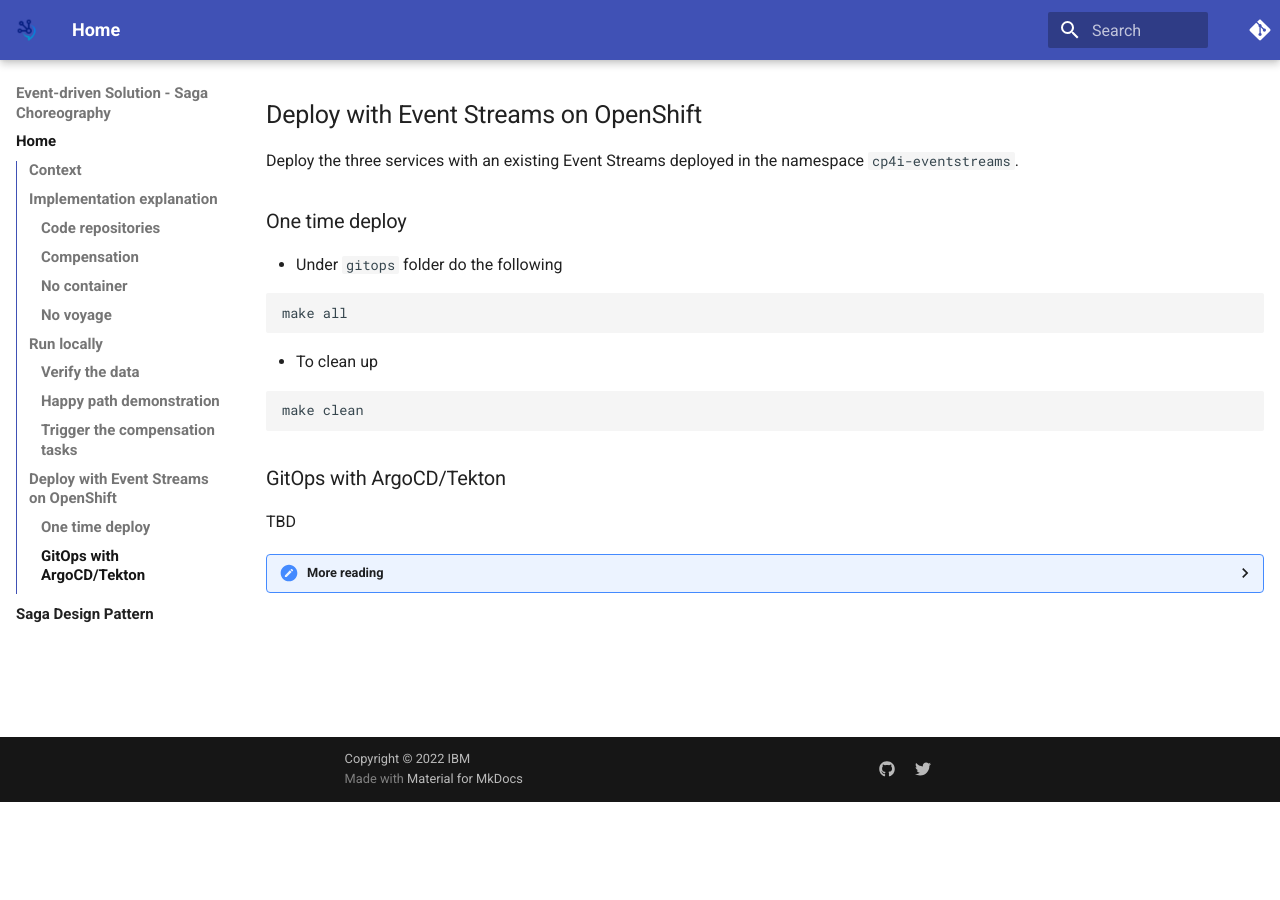
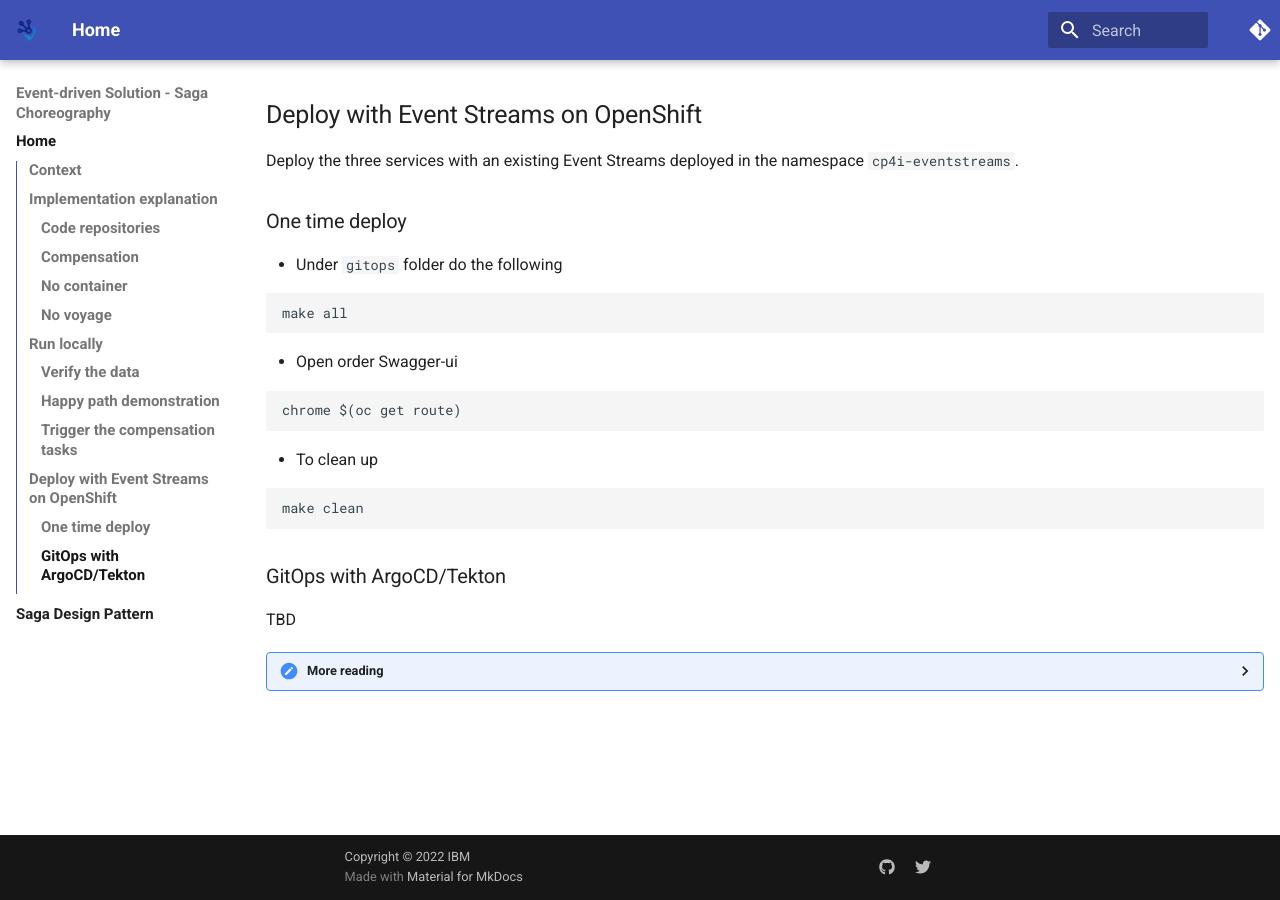
Before and after one commit to ibm-cloud-architecture/eda-saga-choreography, an MkDocs documentation site: the page built from docs/index.md, in a window 1280 px wide and 900 px high, scrolled down 9487 px. Built offline with MkDocs 1.6.1 and Material for MkDocs 9.7.7, drawn with Linux system fonts in a browser that asks for light colours; comment, search, counter and statistics services are not loaded; before the commit the page ends 10289 px from its top, so only the background shows below that.

Commit message:
update to the doc

````diff
--- a/docs/index.md
+++ b/docs/index.md
@@ -210,6 +210,12 @@ Deploy the three services with an existing Event Streams deployed in the namespa
 make all
 ```
 
+* Open order Swagger-ui
+
+```
+chrome $(oc get route)
+```
+
 * To clean up
 
 ```sh
````
Also changed, not shown: Readme.md (+1 -1 lines), 1 other file.
